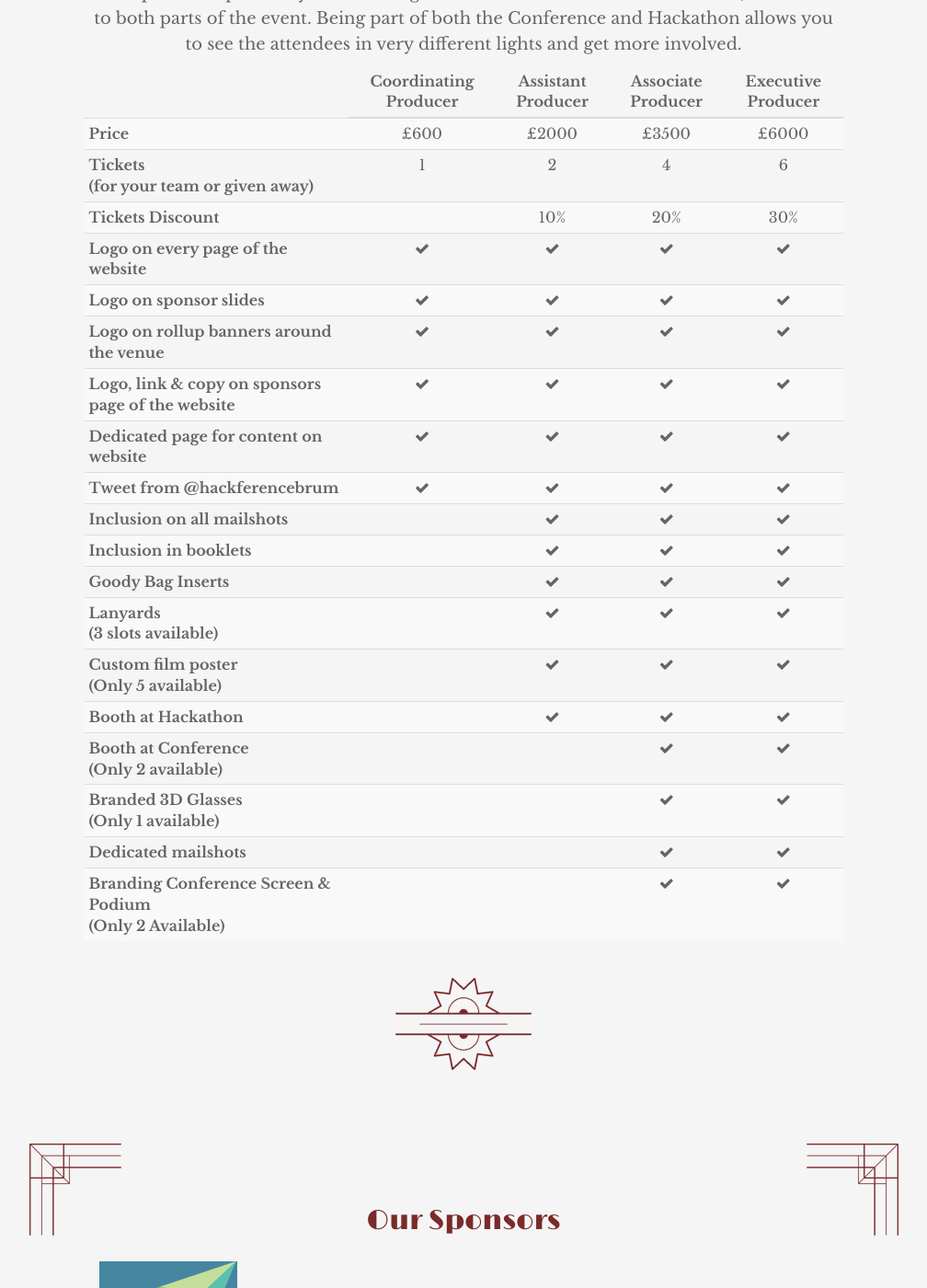
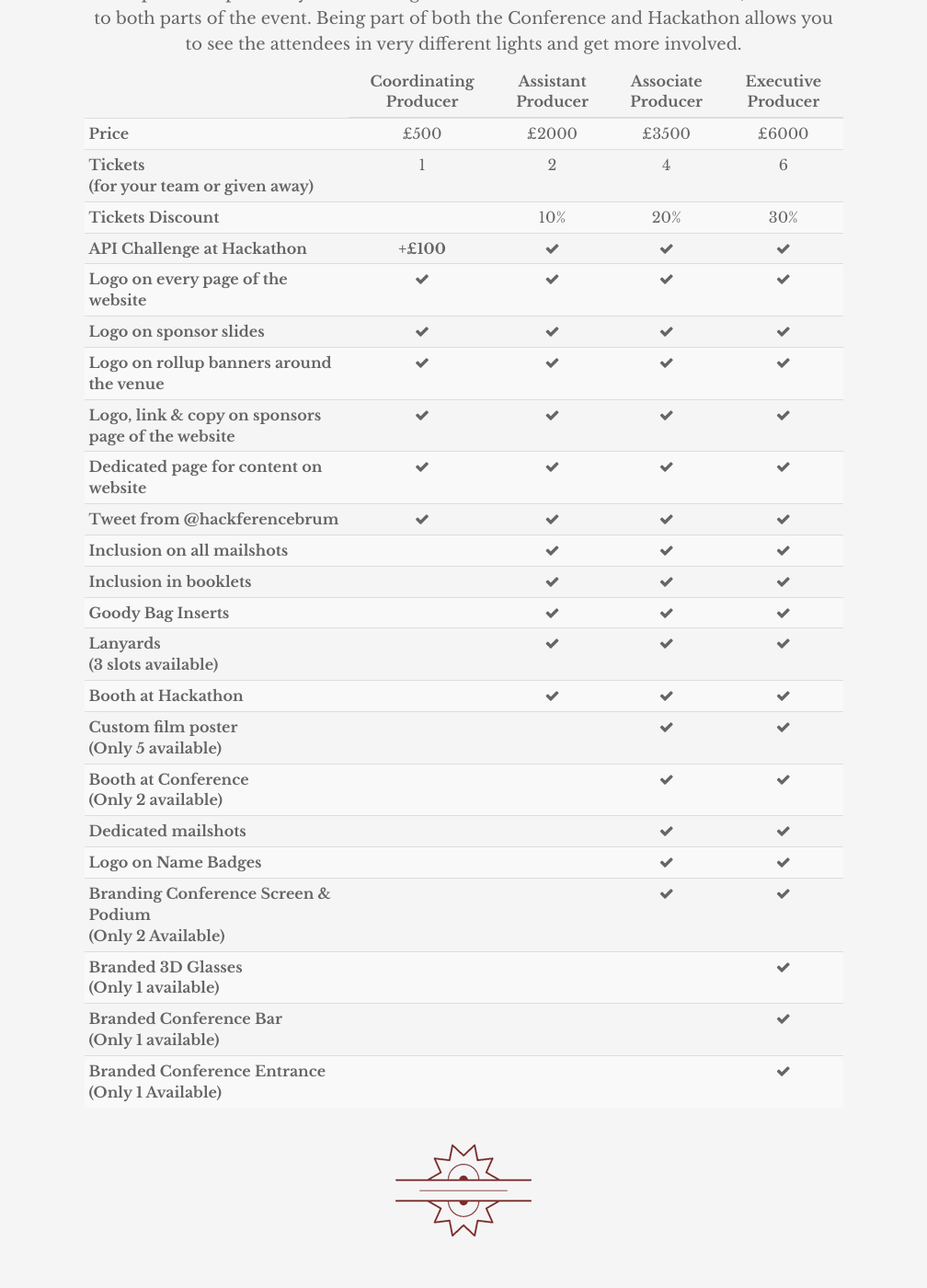
Before and after one commit to hackference/hackference-2016, a Jekyll site: the page built from sponsors/sponsor-us.html, in a window 1280 px wide and 1400 px high, scrolled down 1173 px. Shown: the whole window at 92% size, without its empty margins (136-1144 px from the left). Built offline with Jekyll 4.4.1, drawn with Linux system fonts in a browser that asks for light colours; nearby versions of some CDN libraries.

Commit message:
Reorder, add some more wording and add the platinum options

```diff
--- a/sponsors/sponsor-us.html
+++ b/sponsors/sponsor-us.html
@@ -38,7 +38,7 @@
 
     <tr>
       <th class="text-left">Price</th>
-      <td class="text-center">&pound;600</td>
+      <td class="text-center">&pound;500</td>
       <td class="text-center">&pound;2000</td>
       <td class="text-center">&pound;3500</td>
       <td class="text-center">&pound;6000</td>
@@ -58,6 +58,14 @@
       <td class="text-center">10%</td>
       <td class="text-center">20%</td>
       <td class="text-center">30%</td>
+    </td>
+
+    <tr>
+      <th class="text-left">API Challenge at Hackathon</th>
+      <td class="text-center"><strong>+&pound;100</strong></td>
+      <td class="text-center"><i class="fa fa-check"></i></td>
+      <td class="text-center"><i class="fa fa-check"></i></td>
+      <td class="text-center"><i class="fa fa-check"></i></td>
     </td>
 
     <tr>
@@ -143,14 +151,6 @@
     </td>
 
     <tr>
-      <th class="text-left">Custom film poster<br/>(Only 5 available)</th>
-      <td class="text-center"></td>
-      <td class="text-center"><i class="fa fa-check"></i></td>
-      <td class="text-center"><i class="fa fa-check"></i></td>
-      <td class="text-center"><i class="fa fa-check"></i></td>
-    </td>
-
-    <tr>
       <th class="text-left">Booth at Hackathon</th>
       <td class="text-center"></td>
       <td class="text-center"><i class="fa fa-check"></i></td>
@@ -161,6 +161,14 @@
     <!-- End of Assistant Producer/Silver -->
 
     <tr>
+      <th class="text-left">Custom film poster<br/>(Only 5 available)</th>
+      <td class="text-center"></td>
+      <td class="text-center"></td>
+      <td class="text-center"><i class="fa fa-check"></i></td>
+      <td class="text-center"><i class="fa fa-check"></i></td>
+    </td>
+
+    <tr>
       <th class="text-left">Booth at Conference<br/>(Only 2 available)</th>
       <td class="text-center"></td>
       <td class="text-center"></td>
@@ -169,7 +177,7 @@
     </td>
 
     <tr>
-      <th class="text-left">Branded 3D Glasses<br/>(Only 1 available)</th>
+      <th class="text-left">Dedicated mailshots</th>
       <td class="text-center"></td>
       <td class="text-center"></td>
       <td class="text-center"><i class="fa fa-check"></i></td>
@@ -177,7 +185,7 @@
     </td>
 
     <tr>
-      <th class="text-left">Dedicated mailshots</th>
+      <th class="text-left">Logo on Name Badges</th>
       <td class="text-center"></td>
       <td class="text-center"></td>
       <td class="text-center"><i class="fa fa-check"></i></td>
@@ -194,5 +202,31 @@
 
     <!-- End of Associate Producer/Gold -->
 
+    <tr>
+      <th class="text-left">Branded 3D Glasses<br/>(Only 1 available)</th>
+      <td class="text-center"></td>
+      <td class="text-center"></td>
+      <td class="text-center"></td>
+      <td class="text-center"><i class="fa fa-check"></i></td>
+    </td>
+
+    <tr>
+      <th class="text-left">Branded Conference Bar<br/>(Only 1 available)</th>
+      <td class="text-center"></td>
+      <td class="text-center"></td>
+      <td class="text-center"></td>
+      <td class="text-center"><i class="fa fa-check"></i></td>
+    </td>
+
+    <tr>
+      <th class="text-left">Branded Conference Entrance<br/>(Only 1 Available)</th>
+      <td class="text-center"></td>
+      <td class="text-center"></td>
+      <td class="text-center"></td>
+      <td class="text-center"><i class="fa fa-check"></i></td>
+    </td>
+
+    <!-- End of Executive Producer/Platinum -->
+
   </tbody>
 </table>
```
